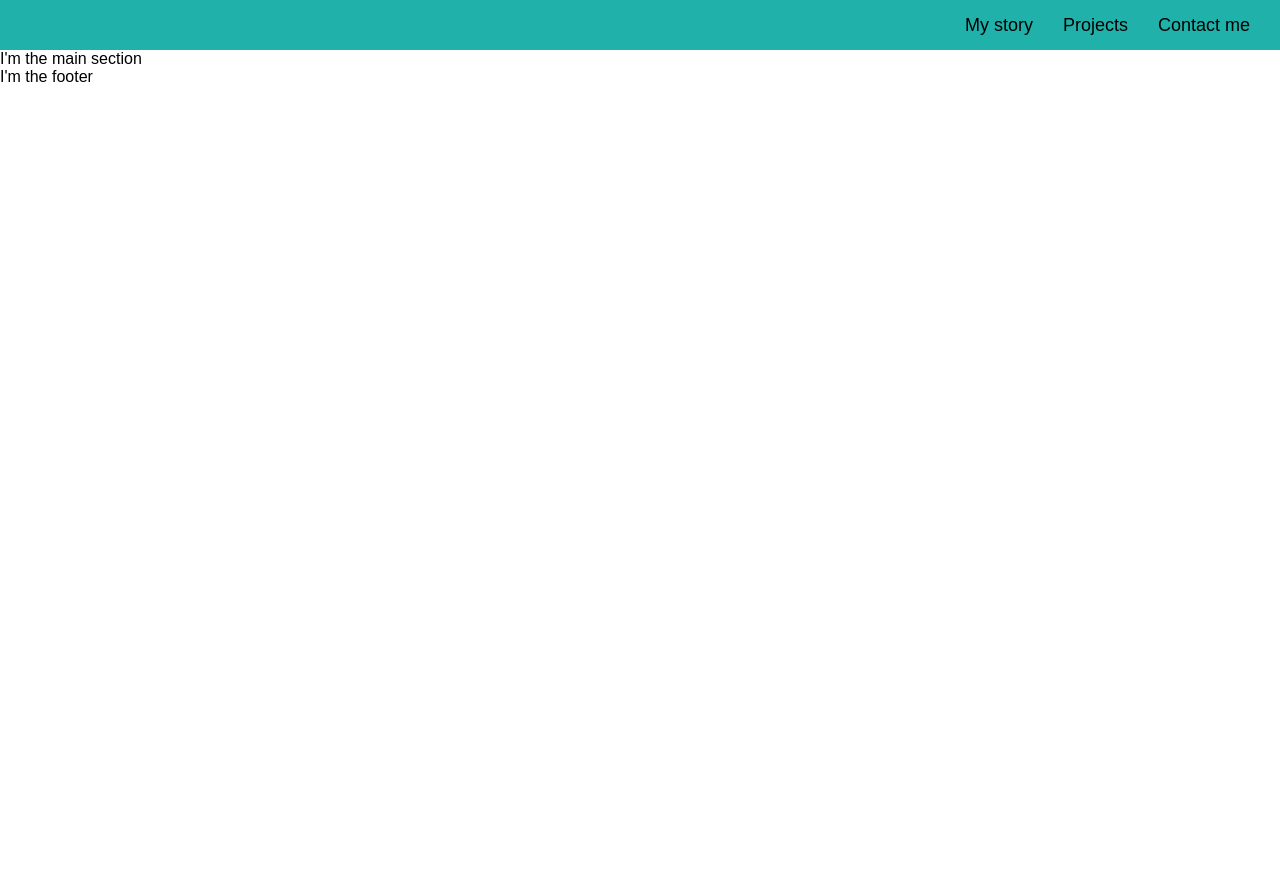
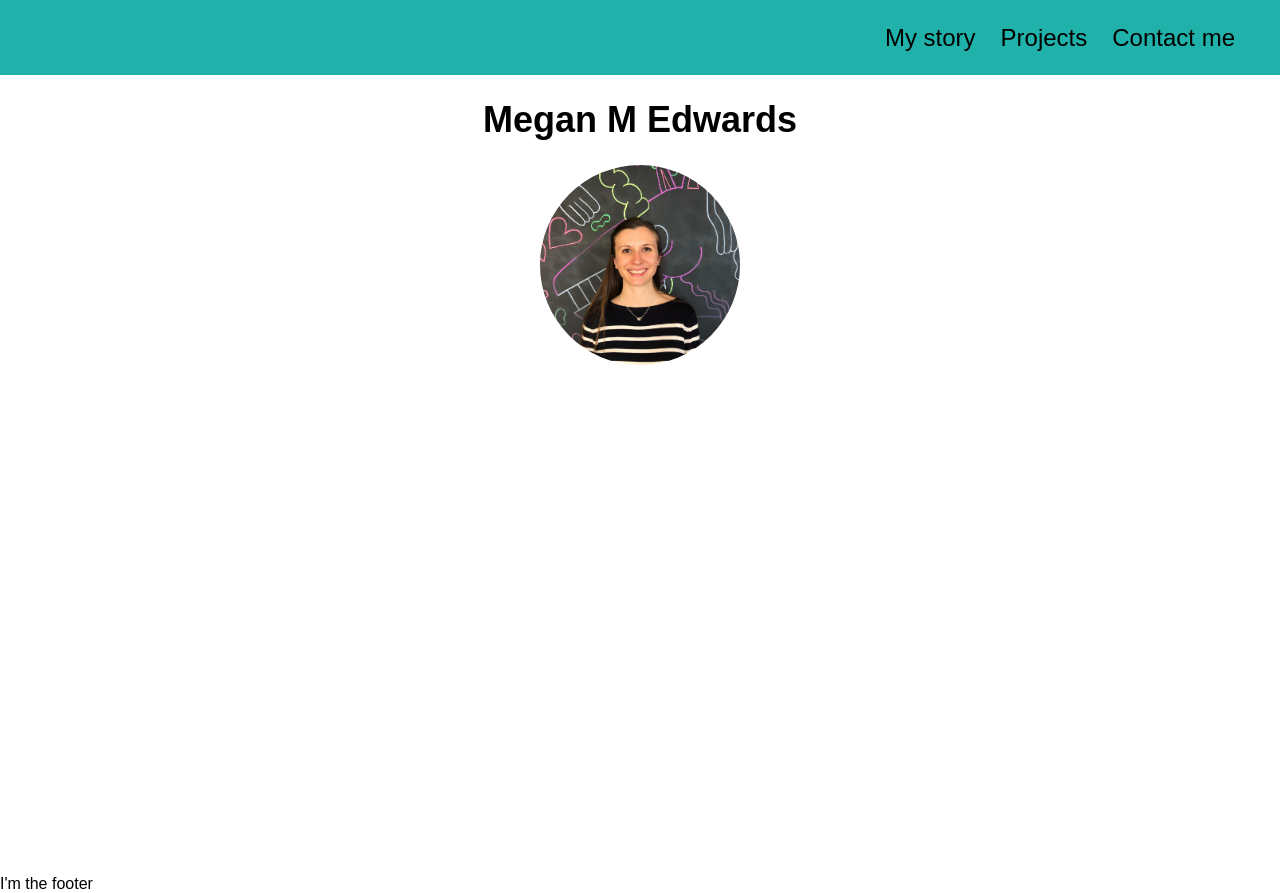
Before and after one commit to m-m-e/portfolio, a React (Create React App) app: page / in a window 1280 px wide. Before the commit the page ends 800 px from the top, so only its background shows below. Built offline with nearby package versions, Linux system fonts and the light colour scheme; a web font is replaced by a local one.

Commit message:
Update styles for header and add main section

```diff
--- a/src/components/header/Header.js
+++ b/src/components/header/Header.js
@@ -5,6 +5,7 @@
   render() {
     return(
       <header className="header">
+        <div className="wrapper header-wrapper">
           <div className="language-options"></div>
           <nav className="menu">
             <ul className="menu__list">
@@ -19,6 +20,7 @@
               </li>
             </ul>
           </nav>
+        </div>
       </header>
     );
   }
--- a/src/components/header/header.scss
+++ b/src/components/header/header.scss
@@ -3,24 +3,49 @@
 .header {
   height: 50px;
   background: $color-teal;
+  box-sizing: border-box;
+
+  .header-wrapper {
     display: flex;
-  justify-content: space-between;
-  align-items: center;
+    flex-direction: column;
   }
-
   .menu__list {
     list-style: none;
     padding: 0;
     display: flex;
+    justify-content: space-around;
     align-items: center;
-  justify-content: space-around;
   }
   .menu__list-item {
-  font-size: 18px;
-  padding-right: 30px;
+    font-size: $font-sm;
+    padding-left: 15px;
+  }
+  .menu__list-item:nth-child(1) {
+    padding: 0;
   }
 
   .menu-link {
     text-decoration: none;
     color: $color-black;
   }
+
+  @media all and (min-width: $bp-2) {
+    .header-wrapper {
+      flex-direction: row;
+      justify-content: space-between;
+      align-items: center;
+    }
+    .menu__list-item {
+      font-size: $font-med;
+      padding-left: 20px;
+    }
+  }
+  @media all and (min-width: $bp-3) {
+    height: 75px;
+
+    .menu__list-item {
+      font-size: $font-lg;
+      padding-left: 25px;
+    }
+  }
+}
--- a/src/components/main/Main.js
+++ b/src/components/main/Main.js
@@ -1,11 +1,16 @@
 import React from 'react';
+import './main.scss';
+import meg from '../../images/MMEprofessional.png';
 
 class Main extends React.Component {
   render() {
     return(
-      <React.Fragment>
-        I'm the main section
-      </React.Fragment>
+      <main className="main-content">
+        <div className="wrapper main-wrapper">
+          <h1 className="title">Megan M Edwards</h1>
+          <img src={meg} alt="Megan Edwards" className="profile-image"/>
+        </div>
+      </main>
     );
   }
 }
--- /dev/null
+++ b/src/components/main/main.scss
@@ -0,0 +1,21 @@
+@import '../../stylesheets/variables';
+
+.main-content {
+  min-height: 100vh;
+
+  .main-wrapper {
+    display: flex;
+    flex-direction: column;
+    align-items: center;
+  }
+
+  .title {
+    font-size: $font-xlg;
+    text-align: center;
+  }
+
+  .profile-image {
+    width: 200px;
+    border-radius: 50%;
+  }
+}
--- a/src/stylesheets/_variables.scss
+++ b/src/stylesheets/_variables.scss
@@ -1,4 +1,15 @@
 $color-teal: lightseagreen;
 $color-black: black;
+$color-silver: grey;
 
 $font-main: 'Kodchasan', sans-serif;
+
+$font-sm: 14px;
+$font-med: 18px;
+$font-lg: 24px;
+$font-xlg: 36px;
+
+$bp-1: 320px;
+$bp-2: 768px;
+$bp-3: 1024px;
+$bp-4: 1440px;
--- a/src/stylesheets/app.scss
+++ b/src/stylesheets/app.scss
@@ -6,4 +6,17 @@
 
 .app {
   font-family: $font-main;
+  min-height: 100vh;
+
+  .wrapper {
+    box-sizing: border-box;
+    height: 100%;
+    margin: 0 20px;
+  }
+
+  @media all and (min-width: $bp-2) {
+    .wrapper {
+      margin: 0 45px;
+    }
+  }
 }
```
Also changed, not shown: src/images/MMEprofessional.png (added). Lines whose indentation alone changed are shown as unchanged.
